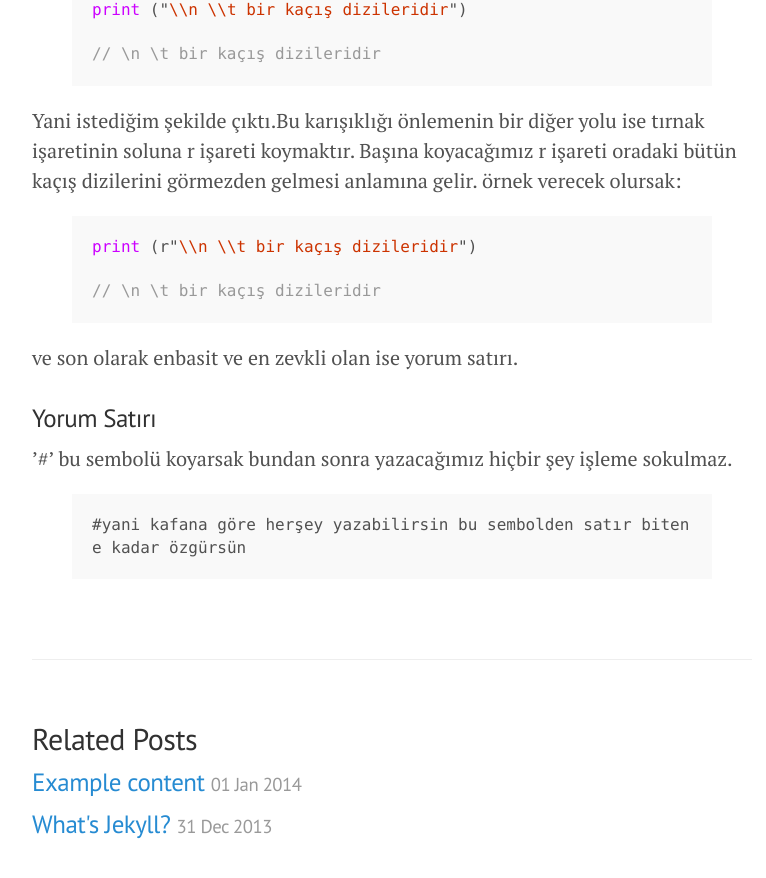
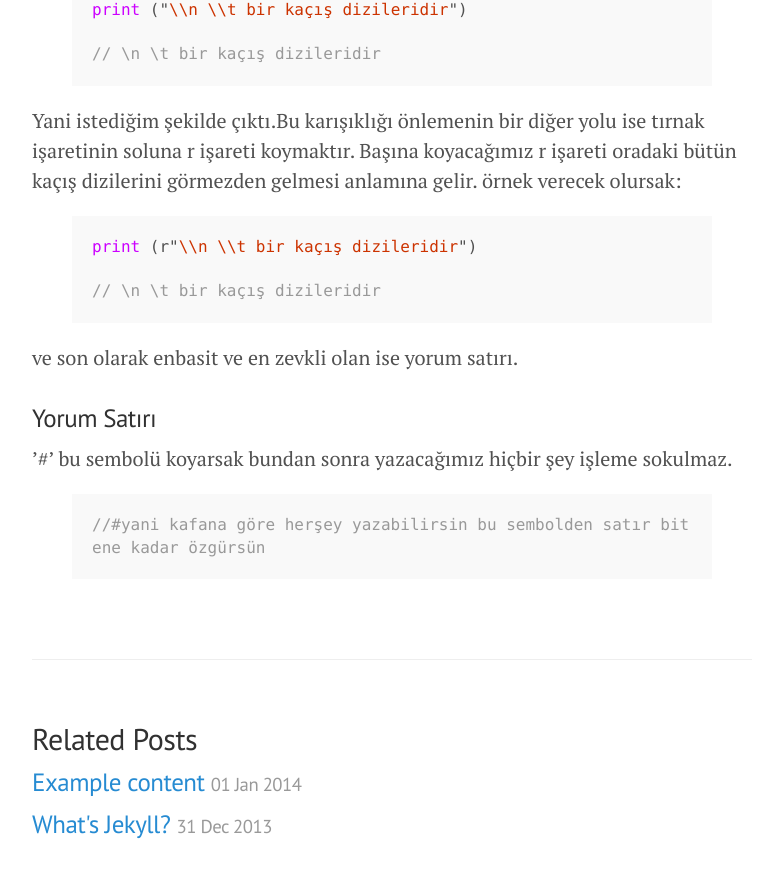
Before and after one commit to kenancn/kenancn.github.io, a Jekyll site: the page built from _posts/2017-01-15-python-kacis-dizileri-yorum.md, in a window 1280 px wide and 900 px high, scrolled down 1668 px. Shown: the top 878 px of the window, without its empty margins (248-1014 px from the left). Built offline with Jekyll 4.4.1, drawn with Linux system fonts in a browser that asks for light colours; Markdown is read by kramdown in place of the engine named in the settings.

Commit message:
Update Text

```diff
--- a/_posts/2017-01-15-python-kacis-dizileri-yorum.md
+++ b/_posts/2017-01-15-python-kacis-dizileri-yorum.md
@@ -79,6 +79,6 @@ ve son olarak enbasit ve en zevkli olan ise yorum satırı.
  '#' bu sembolü koyarsak  bundan sonra yazacağımız hiçbir şey  işleme sokulmaz.
 {% highlight js %}
 
-#yani kafana göre herşey yazabilirsin bu sembolden satır bitene kadar özgürsün
+//#yani kafana göre herşey yazabilirsin bu sembolden satır bitene kadar özgürsün
 
 {% endhighlight %}
```
